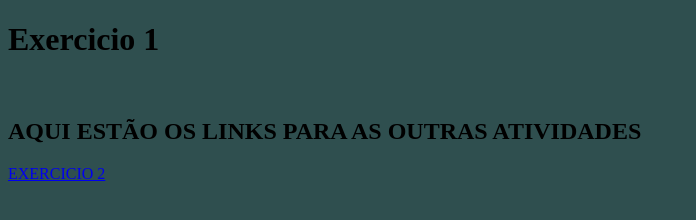
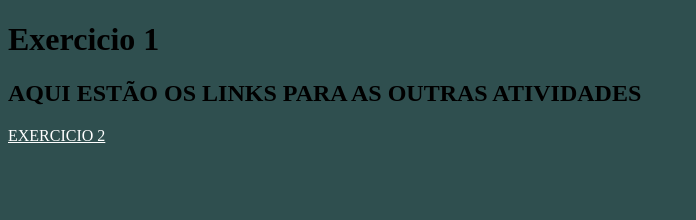
Before and after one commit to TdeTatu/vscode-reserva, a plain HTML site: page index.html in a window 1280 px wide. Shown: the whole page, without its empty margins (0-696 px from the left). Drawn offline with Linux system fonts and the light colour scheme.

Commit message:
correção index

```diff
--- a/index.html
+++ b/index.html
@@ -11,12 +11,11 @@
 
     <header>
         <h1>Exercicio 1</h1>
-        <br>
         <h2>AQUI ESTÃO OS LINKS PARA AS OUTRAS ATIVIDADES</h2>
     </header>
 
-    <nav style="color: white; size: 100px;">
-        <a href="html/exerc2.html">EXERCICIO 2</a> <a href=""></a>  <a href=""></a> <a href=""></a>
+    <nav >
+        <a href="html/exerc2.html" style="color: white;">EXERCICIO 2</a> <a href=""></a>  <a href=""></a> <a href=""></a>
 
     </nav>
 
```
